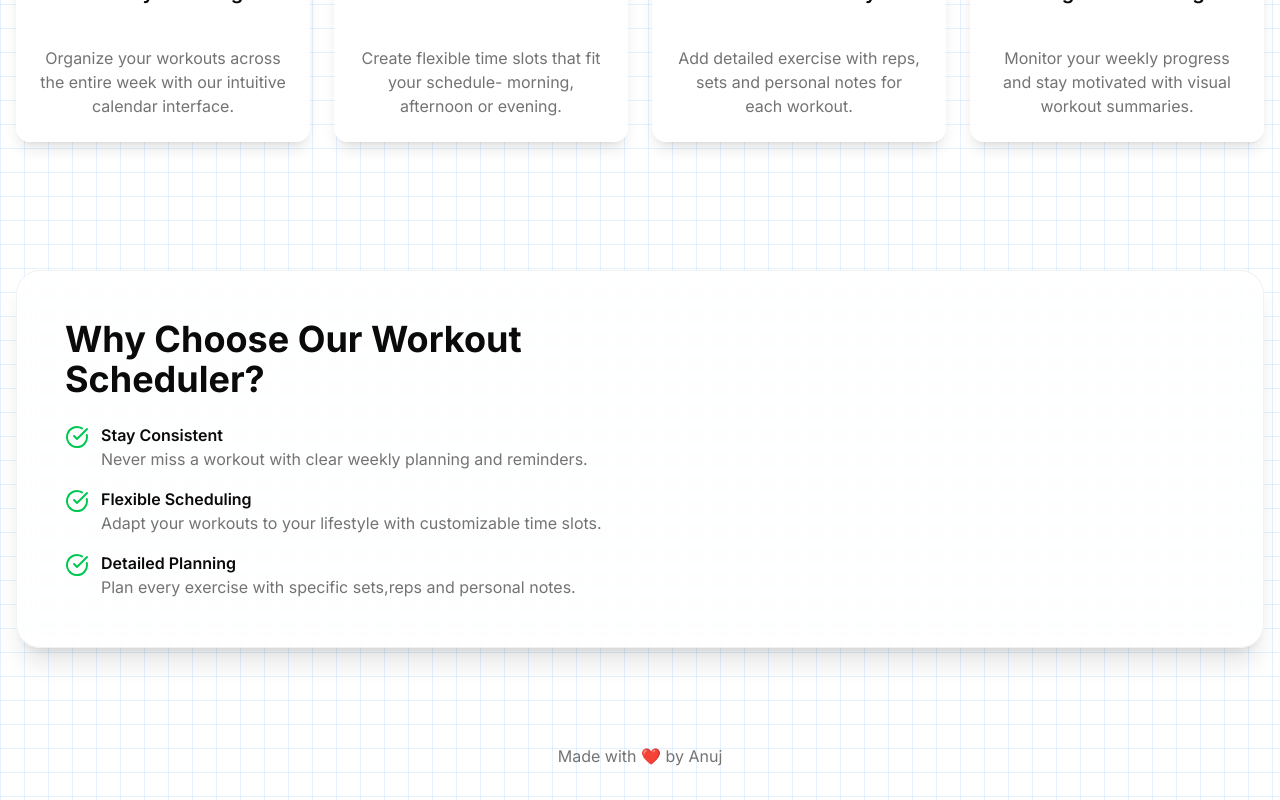
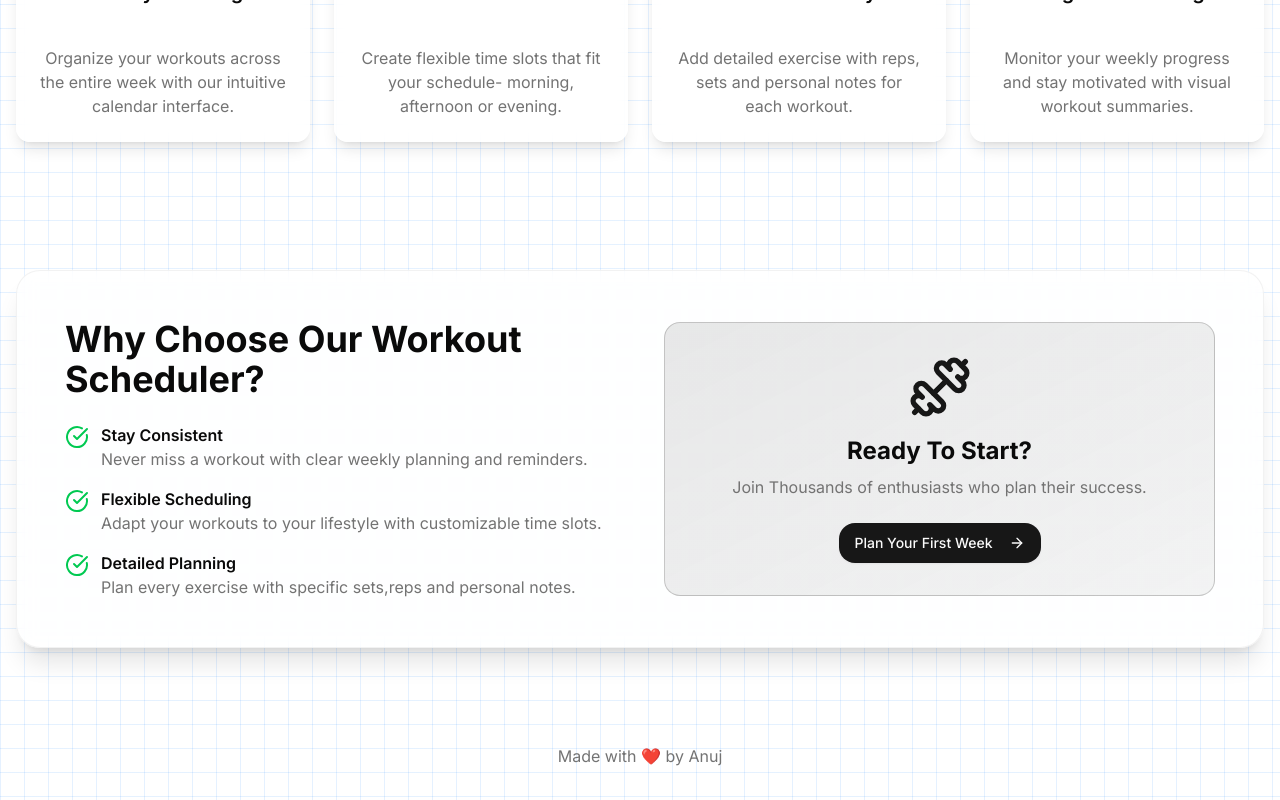
Before and after one commit to anujgupta018/fit-scheduler, a Next.js app: page / in a window 1280 px wide. Shown: the part 932-1732 px from the top of the page. Built offline with nearby package versions, Linux system fonts and the light colour scheme.

Commit message:
Fixed bugs

```diff
--- a/app/page.tsx
+++ b/app/page.tsx
@@ -247,7 +247,7 @@ export default function HomePage() {
             <motion.div
               initial={{ opacity: 0, y: -50, scale: 0.5 }}
               animate={{ opacity: 1, y: 0, scale: 1 }}
-              transition={{ duration: 0.5, delay: 6 }}
+              transition={{ duration: 0.5, delay: 1 }}
               className="bg-gradient-to-br from-primary/10 to-primary/5 dark:from-primary/20
             dark:to-primary/10 rounded-2xl p-6 sm:p-8 text-center border border-primary/20
             hover:scale-105 overflow-hidden"
```
